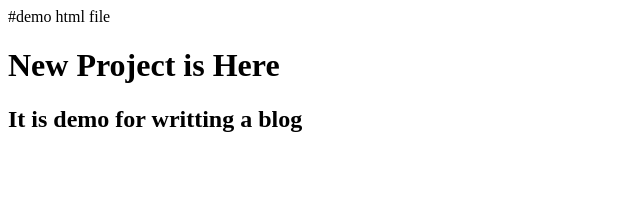
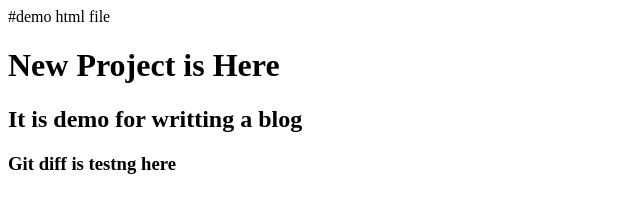
Before and after one commit to poonamv28/new-project, a plain HTML site: page index.html in a window 1280 px wide. Shown: the whole page, without its empty margins (0-640 px from the left). Drawn offline with Linux system fonts and the light colour scheme.

Commit message:
CSS html is added with changes

```diff
--- a/index.html
+++ b/index.html
@@ -9,5 +9,6 @@
   <body>
     <h1>New Project is Here</h1>
     <h2>It is demo for writting a blog</h2>
+    <h3>Git diff is testng here</h3>
   </body>
 </html>
```
